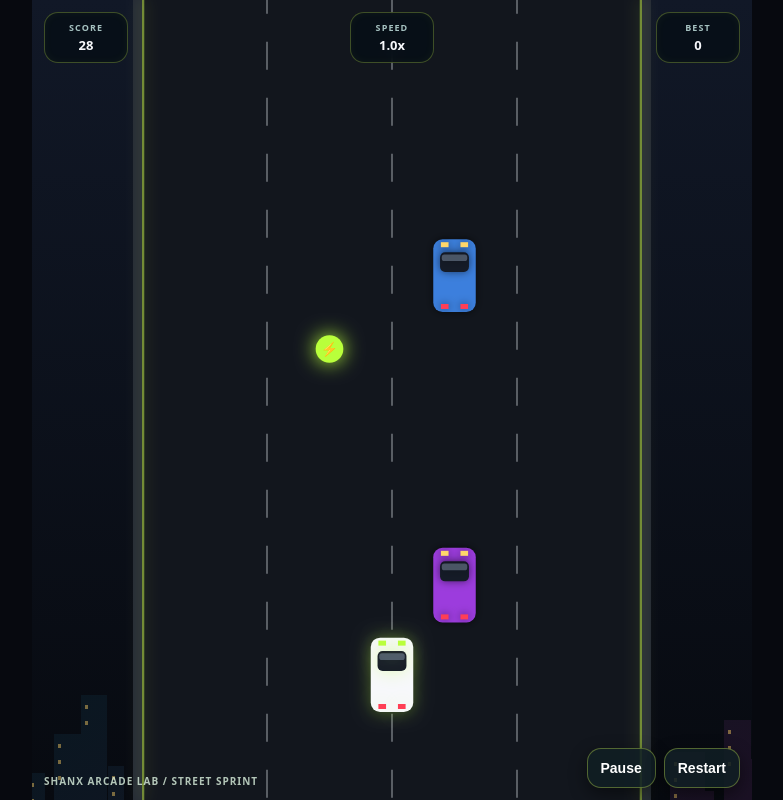
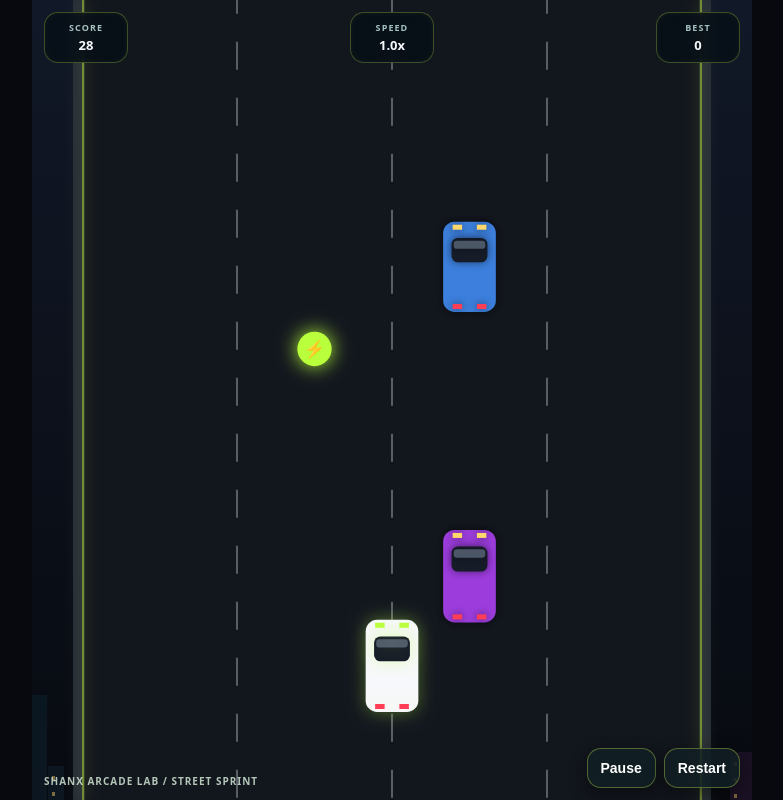
Before and after one commit to shanxservicesllc-png/shanxservices-preview, a plain HTML site: page arcade/games/street-sprint.html in a window 1280 px wide. Both pictures are taken after a click on the button "START YOUR RUN →". Shown: the whole page, without its empty margins (248-1031 px from the left). Drawn offline with Linux system fonts and the light colour scheme.

Commit message:
Street Sprint: finger-follow 2D driving and expanded road

```diff
--- a/arcade/games/street-sprint.html
+++ b/arcade/games/street-sprint.html
@@ -81,7 +81,7 @@
       <p class="sub">Race the night. Dodge traffic. Grab glowing energy bolts. Every second gets faster.</p>
       <div class="arcade-details"><span>FAST ARCADE</span><span>ONE MORE RUN</span><span>HIGH SCORES</span></div>
       <button class="big" id="startBtn">START YOUR RUN →</button>
-      <div class="hint">Phone/tablet: gently drag left or right to steer smoothly. Keyboard: ← → or A D. Collect green bolts. Avoid traffic.</div>
+      <div class="hint">Phone/tablet: drag in ANY direction to move your car. Keyboard: arrow keys or W A S D. Catch green energy dots and dodge traffic.</div>
       <a class="lab-return" href="../index.html">← BACK TO ARCADE LAB</a>
     </div>
   </div>
@@ -103,8 +103,8 @@
   let W=0,H=0,dpr=1,raf=0,last=0,running=false,paused=false,gameOver=false;
   const laneCount=4;
   const road={left:0,right:0,width:0,laneW:0};
-  const input={left:false,right:false,pointer:false,targetX:null,downX:0,downCarX:0,pointerId:null};
-  const player={x:0,y:0,w:38,h:68,vx:0};
+  const input={left:false,right:false,forward:false,backward:false,pointer:false,targetX:null,targetY:null,downX:0,downY:0,downCarX:0,downCarY:0,pointerId:null};
+  const player={x:0,y:0,w:38,h:68,vx:0,vy:0};
   function loadBest(){ try { return Number(localStorage.getItem('has2_street_sprint_best')||0); } catch { return 0; } }
   function saveBest(v){ try { localStorage.setItem('has2_street_sprint_best',String(v)); } catch {} }
   let traffic=[],bolts=[],particles=[];
@@ -114,15 +114,16 @@
   function resize(){
     dpr=Math.min(2,window.devicePixelRatio||1); W=canvas.clientWidth; H=canvas.clientHeight;
     canvas.width=Math.round(W*dpr); canvas.height=Math.round(H*dpr); ctx.setTransform(dpr,0,0,dpr,0,0);
-    road.width=Math.min(W*.82,500); road.left=(W-road.width)/2; road.right=road.left+road.width; road.laneW=road.width/laneCount;
-    player.w=Math.max(32,road.laneW*.34); player.h=player.w*1.75; player.y=H-player.h-88;
-    if(!running) player.x=W/2-player.w/2;
+    road.width=Math.min(W*.94,620); road.left=(W-road.width)/2; road.right=road.left+road.width; road.laneW=road.width/laneCount;
+    player.w=Math.max(32,road.laneW*.34); player.h=player.w*1.75;
+    if(!running){player.x=W/2-player.w/2;player.y=H-player.h-88;}
+    else {player.x=Math.max(road.left+6,Math.min(road.right-player.w-6,player.x));player.y=Math.max(82,Math.min(H-player.h-22,player.y));}
   }
   window.addEventListener('resize',resize,{passive:true}); resize();
 
   function reset(){
     traffic=[];bolts=[];particles=[];score=0;distance=0;combo=0;speed=300;spawnClock=.7;boltClock=1.4;gameOver=false;paused=false;
-    player.x=W/2-player.w/2;player.vx=0;input.targetX=null;input.pointer=false;input.pointerId=null;
+    player.x=W/2-player.w/2;player.y=H-player.h-88;player.vx=0;player.vy=0;input.targetX=null;input.targetY=null;input.pointer=false;input.pointerId=null;
     scoreEl.textContent='0'; speedEl.textContent='1.0x'; pauseBtn.textContent='Pause';
   }
   function start(){reset();running=true;overlay.style.display='none';last=performance.now();cancelAnimationFrame(raf);raf=requestAnimationFrame(loop)}
@@ -150,13 +151,25 @@
     distance+=speed*dt; speed=Math.min(720,300+distance*.012); const mult=speed/300; speedEl.textContent=mult.toFixed(1)+'x';
     score+=dt*10*mult*(1+combo*.06); scoreEl.textContent=Math.floor(score);
 
-    // Smooth touch controls: relative drag, reduced gain, capped speed, eased acceleration.
-    const steer=490, touchMax=250;
-    let desired=0;
-    if(input.targetX!=null){const center=player.x+player.w/2,delta=input.targetX-center;desired=Math.max(-touchMax,Math.min(touchMax,delta*2.8));}
-    else desired=(input.left?-steer:0)+(input.right?steer:0);
-    player.vx+=(desired-player.vx)*Math.min(1,dt*8);
-    player.x+=player.vx*dt; player.x=Math.max(road.left+6,Math.min(road.right-player.w-6,player.x));
+    // Smooth relative 2D touch driving: first touch holds the car; the drag is nearly 1:1.
+    // 1050 px/s cap lets a player cross lanes quickly without teleporting.
+    const maxTouchSpeed=1050, keyboardSpeed=540;
+    if(input.pointer&&input.targetX!=null&&input.targetY!=null){
+      const dx=input.targetX-(player.x+player.w/2),dy=input.targetY-(player.y+player.h/2);
+      const dist=Math.hypot(dx,dy),step=Math.min(dist,maxTouchSpeed*dt);
+      if(dist>.001){player.x+=dx/dist*step;player.y+=dy/dist*step;player.vx=dx/dist*step/Math.max(dt,.001);player.vy=dy/dist*step/Math.max(dt,.001);}
+      else {player.vx=0;player.vy=0;}
+    }else{
+      let dx=(input.right?1:0)-(input.left?1:0),dy=(input.backward?1:0)-(input.forward?1:0);
+      const mag=Math.hypot(dx,dy);if(mag>1){dx/=mag;dy/=mag;}
+      player.vx=dx*keyboardSpeed;player.vy=dy*keyboardSpeed;
+      player.x+=player.vx*dt;player.y+=player.vy*dt;
+    }
+    const xMin=road.left+6,xMax=road.right-player.w-6;
+    const yMin=Math.min(82,Math.max(14,H-player.h-40));
+    const yMax=Math.max(yMin,H-player.h-22);
+    player.x=Math.max(xMin,Math.min(xMax,player.x));
+    player.y=Math.max(yMin,Math.min(yMax,player.y));
 
     spawnClock-=dt; if(spawnClock<=0){spawnTraffic();spawnClock=Math.max(.28,.95-mult*.14)+Math.random()*.38}
     boltClock-=dt; if(boltClock<=0){spawnBolt();boltClock=.9+Math.random()*1.5}
@@ -199,35 +212,37 @@ ctx.fillStyle='#12161d';ctx.fillRect(road.left,0,road.width,H);
     if(!running)return;let dt=Math.min(.033,(now-last)/1000);last=now;if(!paused)update(dt);draw();if(running)raf=requestAnimationFrame(loop)
   }
 
-  function pointerX(e){const r=canvas.getBoundingClientRect();return e.clientX-r.left}
+  function pointerPos(e){const r=canvas.getBoundingClientRect();return{x:e.clientX-r.left,y:e.clientY-r.top}}
   canvas.addEventListener("pointerdown",e=>{
     if(!running||input.pointer)return;
     input.pointer=true;input.pointerId=e.pointerId;
-    input.downX=pointerX(e);input.downCarX=player.x+player.w/2;
-    input.targetX=input.downCarX;
+    const pos=pointerPos(e);input.downX=pos.x;input.downY=pos.y;
+    input.downCarX=player.x+player.w/2;input.downCarY=player.y+player.h/2;
+    input.targetX=input.downCarX;input.targetY=input.downCarY;
     try{canvas.setPointerCapture(e.pointerId)}catch(_){}
     e.preventDefault();
   },{passive:false});
   canvas.addEventListener("pointermove",e=>{
     if(!input.pointer||e.pointerId!==input.pointerId)return;
-    const drag=pointerX(e)-input.downX;
-    input.targetX=Math.max(road.left+player.w/2+6,Math.min(road.right-player.w/2-6,input.downCarX+drag*.70));
+    const pos=pointerPos(e);
+    input.targetX=Math.max(road.left+player.w/2+6,Math.min(road.right-player.w/2-6,input.downCarX+(pos.x-input.downX)));
+    input.targetY=Math.max(82+player.h/2,Math.min(H-player.h/2-22,input.downCarY+(pos.y-input.downY)));
     e.preventDefault();
   },{passive:false});
   function clearSteering(e){
     if(e&&e.pointerId!==input.pointerId)return;
-    input.pointer=false;input.pointerId=null;input.targetX=null;
+    input.pointer=false;input.pointerId=null;input.targetX=null;input.targetY=null;
   }
   canvas.addEventListener("pointerup",clearSteering);
   canvas.addEventListener("pointercancel",clearSteering);
   canvas.addEventListener("lostpointercapture",clearSteering);
   window.addEventListener("blur",()=>clearSteering(null));
-  window.addEventListener('keydown',e=>{if(['ArrowLeft','a','A'].includes(e.key))input.left=true;if(['ArrowRight','d','D'].includes(e.key))input.right=true;if(e.key===' '){e.preventDefault();togglePause()}});
-  window.addEventListener('keyup',e=>{if(['ArrowLeft','a','A'].includes(e.key))input.left=false;if(['ArrowRight','d','D'].includes(e.key))input.right=false});
+  window.addEventListener('keydown',e=>{if(['ArrowLeft','a','A'].includes(e.key))input.left=true;if(['ArrowRight','d','D'].includes(e.key))input.right=true;if(['ArrowUp','w','W'].includes(e.key))input.forward=true;if(['ArrowDown','s','S'].includes(e.key))input.backward=true;if(e.key.startsWith('Arrow'))e.preventDefault();if(e.key===' '){e.preventDefault();togglePause()}});
+  window.addEventListener('keyup',e=>{if(['ArrowLeft','a','A'].includes(e.key))input.left=false;if(['ArrowRight','d','D'].includes(e.key))input.right=false;if(['ArrowUp','w','W'].includes(e.key))input.forward=false;if(['ArrowDown','s','S'].includes(e.key))input.backward=false});
   function togglePause(){if(!running)return;paused=!paused;pauseBtn.textContent=paused?'Resume':'Pause'}
   startBtn.addEventListener('click',start);restartBtn.addEventListener('click',start);pauseBtn.addEventListener('click',togglePause);
   document.addEventListener('visibilitychange',()=>{if(document.hidden&&running&&!paused)togglePause()});
-  if(new URLSearchParams(location.search).has("arcadeQA"))window.__arcadeQA=()=>({running,x:player.x,center:player.x+player.w/2,vx:player.vx,pointer:input.pointer,targetX:input.targetX,downX:input.downX});
+  if(new URLSearchParams(location.search).has("arcadeQA"))window.__arcadeQA=()=>({running,x:player.x,y:player.y,center:player.x+player.w/2,centerY:player.y+player.h/2,vx:player.vx,vy:player.vy,pointer:input.pointer,targetX:input.targetX,targetY:input.targetY,downX:input.downX,downY:input.downY,roadLeft:road.left,roadRight:road.right,score,boltCount:bolts.length,trafficCount:traffic.length});
   draw();
 })();
 </script>
```
